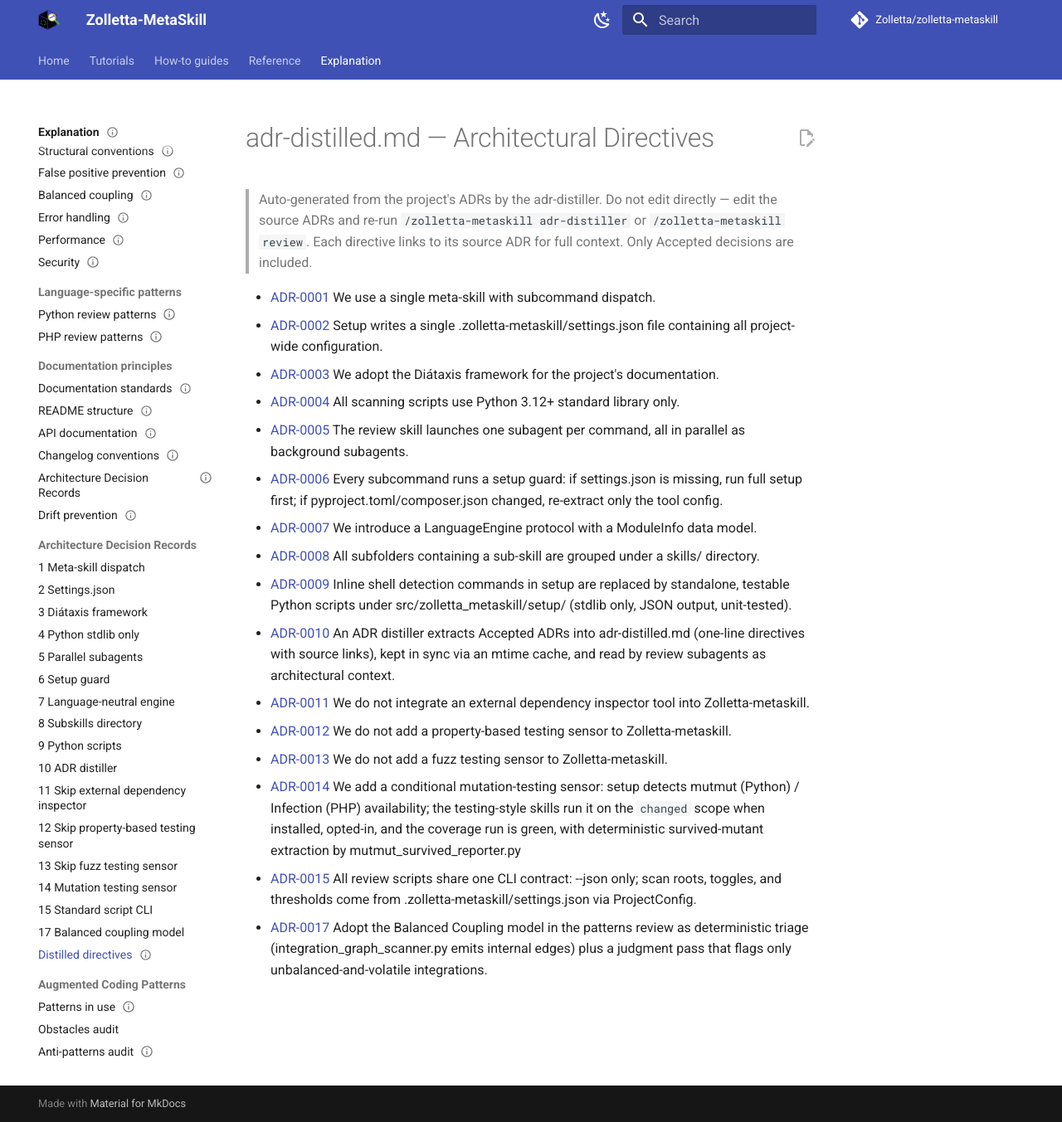
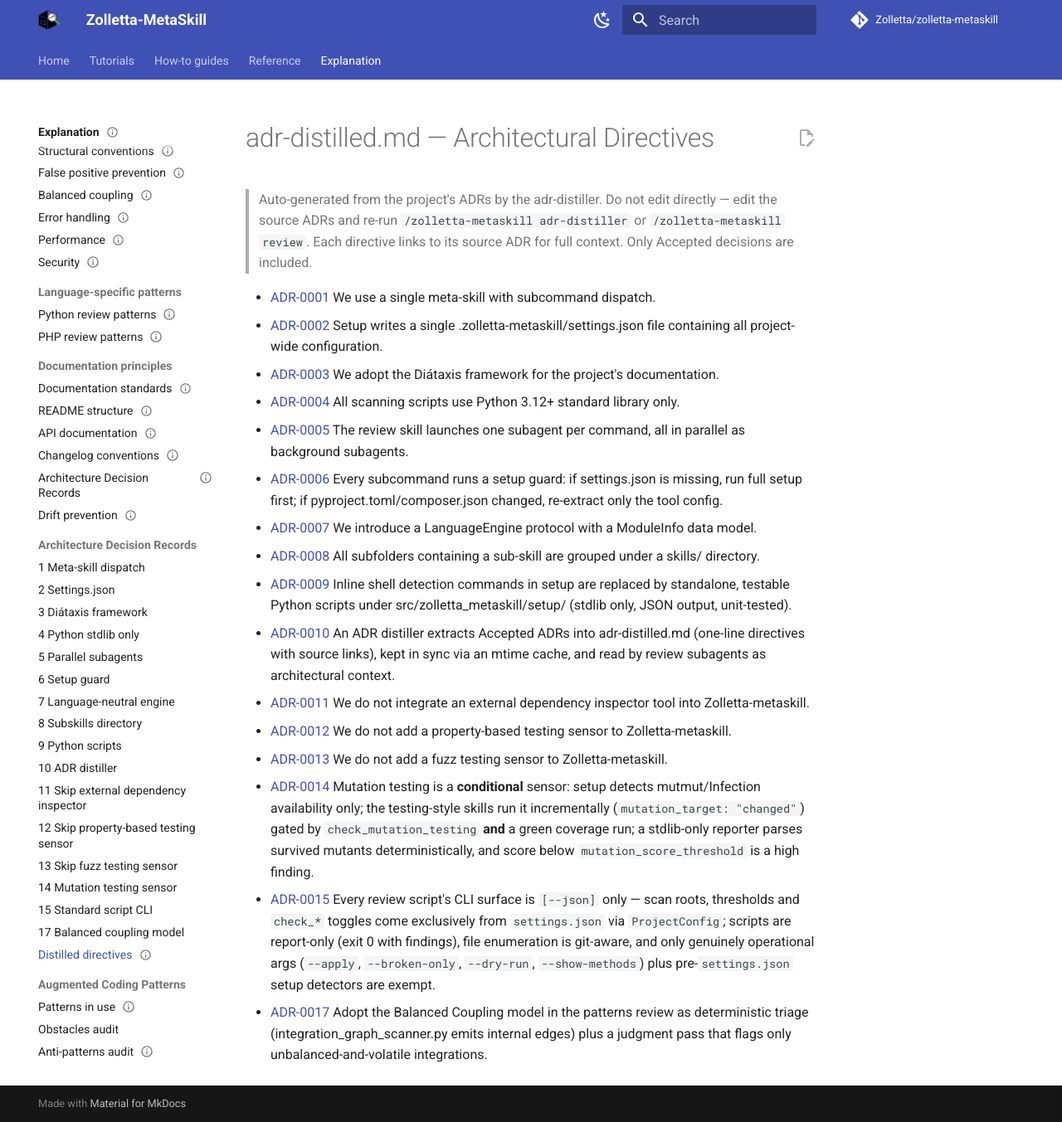
Before and after one commit to Zolletta/zolletta-metaskill, an MkDocs documentation site: the page built from docs/explanation/adr/adr-distilled.md, in a window 1280 px wide and 1353 px high. Shown: the whole window at 83% size. Built offline with MkDocs 1.6.1 and Material for MkDocs 9.7.7, drawn with Linux system fonts in a browser that asks for light colours; comment, search, counter and statistics services are not loaded.

Commit message:
docs(adr): refine the ADR-0014 and ADR-0015 directives
The distiller extracts the first sentence of a Decision section, which for both
of these ADRs is the lead-in clause and stops at the colon, leaving two
directives that assert nothing. Rewritten as one-liners that carry the actual
decision, so review subagents get an actionable directive instead of a
truncated sentence.

Co-Authored-By: Claude Opus 4.8 (1M context) <noreply@anthropic.com>

```diff
--- a/docs/explanation/adr/adr-distilled.md
+++ b/docs/explanation/adr/adr-distilled.md
@@ -22,6 +22,6 @@ status: generated
 - [ADR-0011](0011-skip-external-dependency-inspector.md) We do not integrate an external dependency inspector tool into Zolletta-metaskill.
 - [ADR-0012](0012-skip-property-based-testing-sensor.md) We do not add a property-based testing sensor to Zolletta-metaskill.
 - [ADR-0013](0013-skip-fuzz-testing-sensor.md) We do not add a fuzz testing sensor to Zolletta-metaskill.
-- [ADR-0014](0014-add-mutation-testing-sensor.md) We add a conditional mutation-testing sensor: setup detects mutmut (Python) / Infection (PHP) availability; the testing-style skills run it on the `changed` scope when installed, opted-in, and the coverage run is green, with deterministic survived-mutant extraction by mutmut_survived_reporter.py
-- [ADR-0015](0015-standard-script-cli.md) All review scripts share one CLI contract: --json only; scan roots, toggles, and thresholds come from .zolletta-metaskill/settings.json via ProjectConfig.
+- [ADR-0014](0014-add-mutation-testing-sensor.md) Mutation testing is a **conditional** sensor: setup detects mutmut/Infection availability only; the testing-style skills run it incrementally (`mutation_target: "changed"`) gated by `check_mutation_testing` **and** a green coverage run; a stdlib-only reporter parses survived mutants deterministically, and score below `mutation_score_threshold` is a high finding.
+- [ADR-0015](0015-standard-script-cli.md) Every review script's CLI surface is `[--json]` only — scan roots, thresholds and `check_*` toggles come exclusively from `settings.json` via `ProjectConfig`; scripts are report-only (exit 0 with findings), file enumeration is git-aware, and only genuinely operational args (`--apply`, `--broken-only`, `--dry-run`, `--show-methods`) plus pre-`settings.json` setup detectors are exempt.
 - [ADR-0017](0017-balanced-coupling-model.md) Adopt the Balanced Coupling model in the patterns review as deterministic triage (integration_graph_scanner.py emits internal edges) plus a judgment pass that flags only unbalanced-and-volatile integrations.
```
